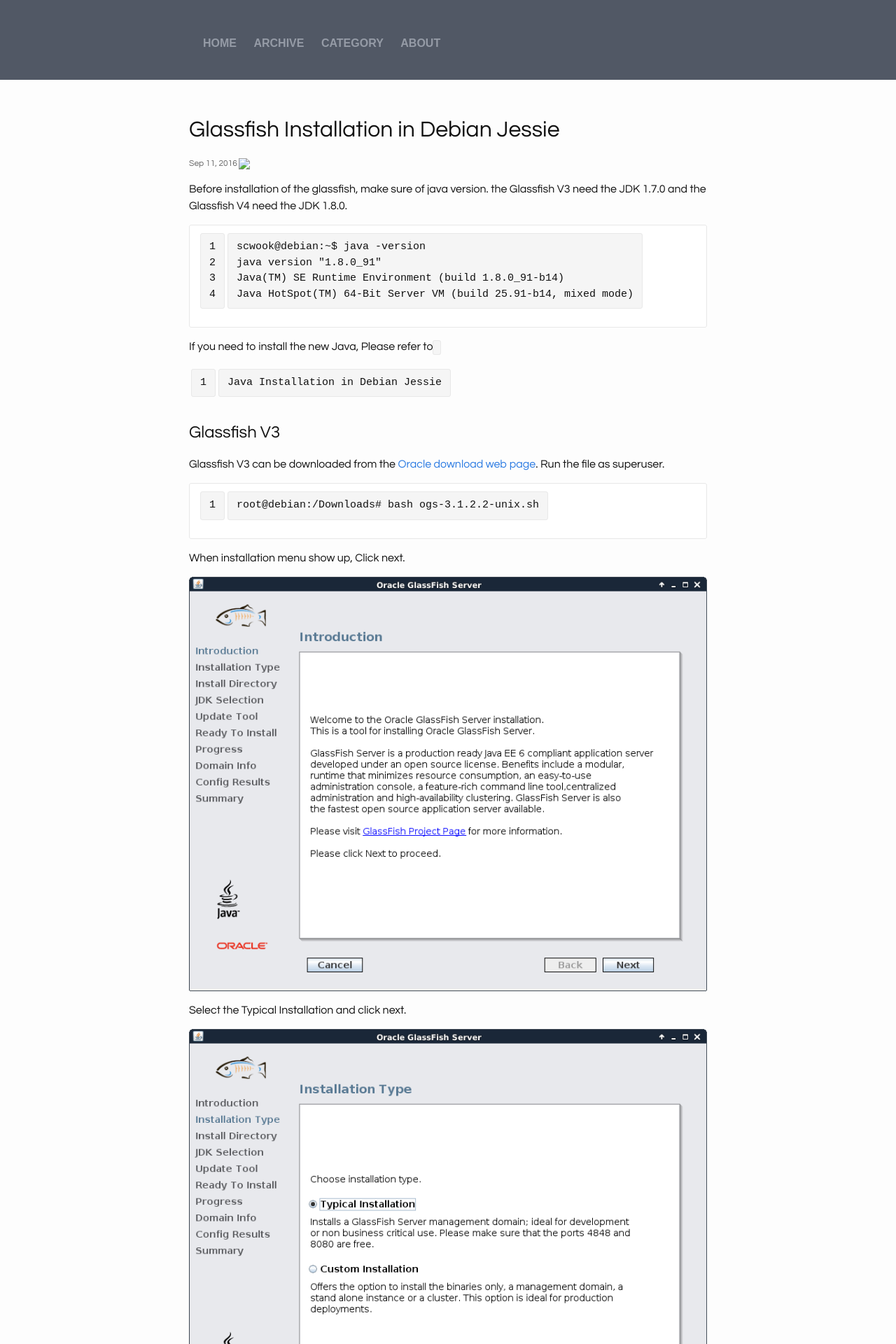
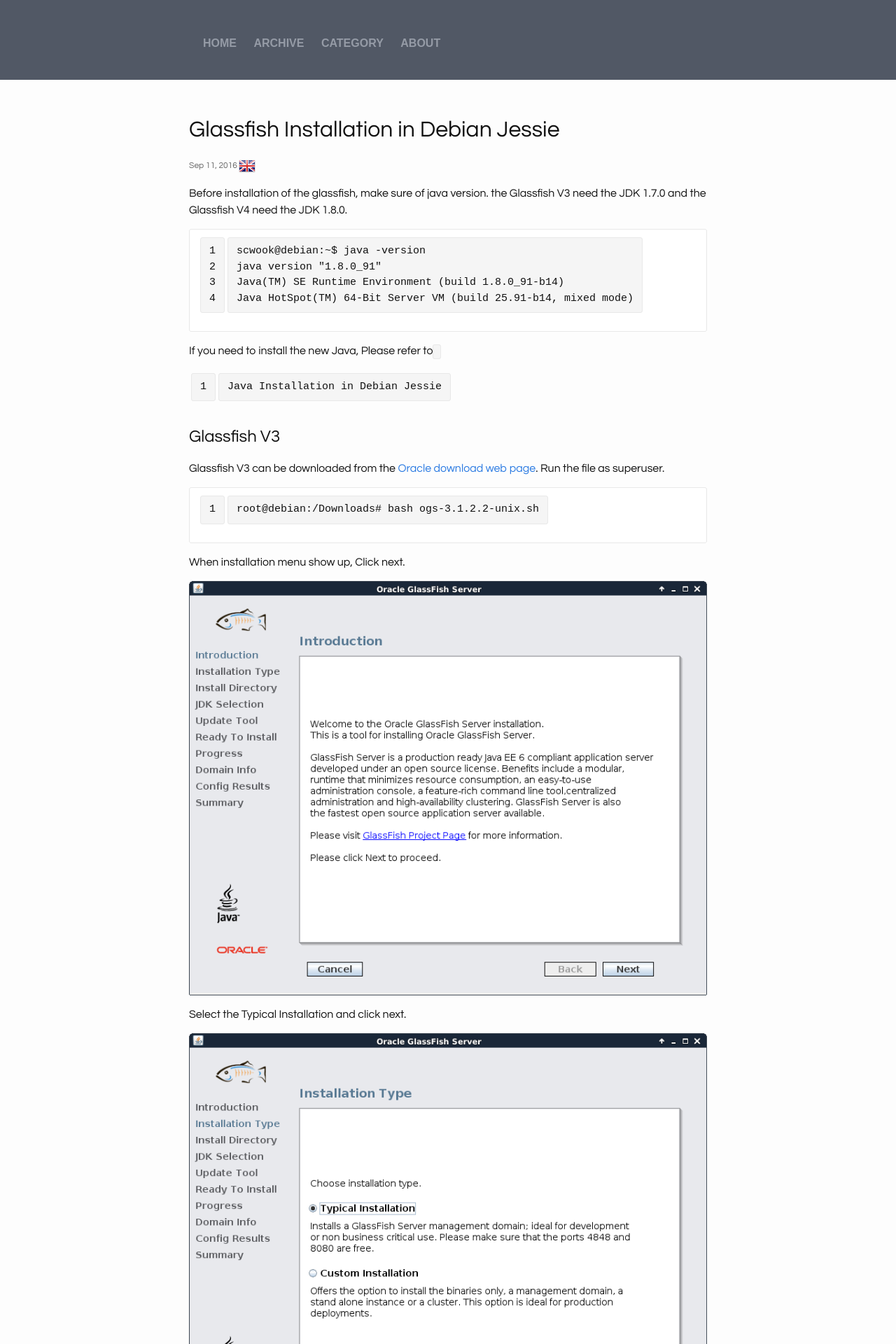
Before and after one commit to scwook/scwook.github.io, a Jekyll site: the page built from _posts/2016-09-11-glassfish-installation-in-debins-jessie-en.md, in a window 1280 px wide. Shown: the top 1920 px of the page at 70% size. Built offline with Jekyll 4.4.1, drawn with Linux system fonts in a browser that asks for light colours.

Commit message:
Language Test

```diff
--- a/_layouts/post.html
+++ b/_layouts/post.html
@@ -5,7 +5,7 @@
   <br>
   <header class="post-header">
     <h1 class="post-title">{{ page.title }}</h1>
-    <p class="post-meta">{{ page.date | date: "%b %-d, %Y" }} {% if page.language == "en"%}<img src="{{site.url}}/_assets/images/gb.png">{% endif %}</p>
+    <p class="post-meta">{{ page.date | date: "%b %-d, %Y" }} {% if page.language == "en"%}<img src="{{site.url}}/images/gb.png">{% endif %}</p>
   </header>
 
   <article class="post-content">
```
Also changed, not shown: images/gb.png (added).
